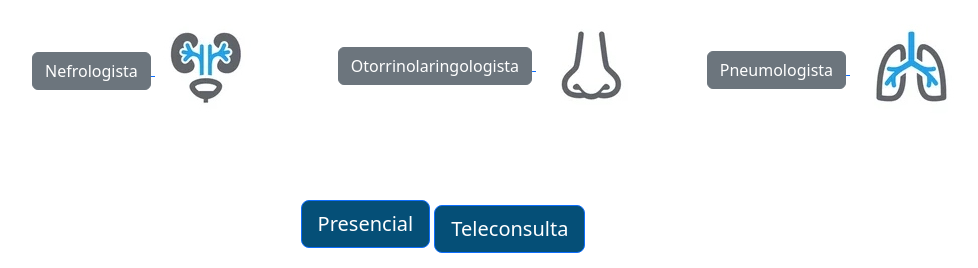
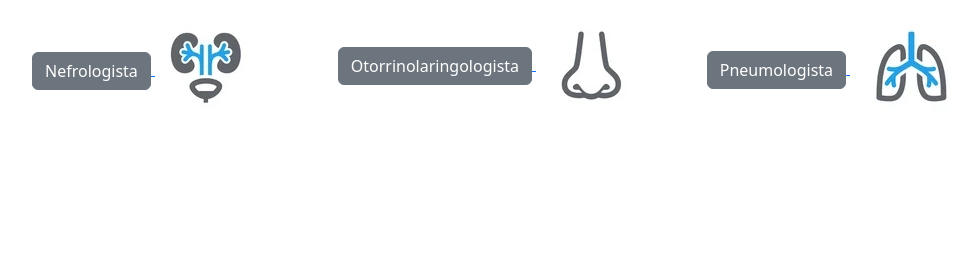
Before and after one commit to mahobold/pi_2_ano_sus, a PHP site: page /consulta.php in a window 1280 px wide. Shown: the part 723-991 px from the top of the page, without its empty margins (197-1175 px from the left). After the commit the page ends 826 px from the top, so only its background shows below. Run offline with PHP 8.4, Linux system fonts and the light colour scheme.

Commit message:
atualzaçao

```diff
--- a/calendar.php
+++ b/calendar.php
@@ -62,12 +62,12 @@
   </div>
 
   <div id="deleteEventModal">
-    <h2>Evento</h2>
+    <h2>Cancelar consulta</h2>
 
     <div id="eventText"></div><br>
 
 
-    <button id="deleteButton">Deletar</button>
+    <button id="deleteButton">Cancelar</button>
     <button id="closeButton">Fechar</button>
   </div>
 
--- a/consulta.php
+++ b/consulta.php
@@ -52,7 +52,7 @@
     </div>
 
     <div class="col">
-     <a href="clínico_geral.php">    <button type="button" class="btn btn-secondary">Clínico geral</button> </a>
+     <a href="clinico_geral.php">    <button type="button" class="btn btn-secondary">Clínico geral</button> </a>
      <img src="img\simbolos1.jpg" alt="">
     </div>
   </div>
@@ -83,12 +83,6 @@
 <br>
 <br>
 <br>
-
-<center>
-<button type="button" id="botao" class="btn btn-primary btn-lg">Presencial</button>
-<button type="button" id="botao2" class="btn btn-primary btn-lg">Teleconsulta</button>
-</center>
-
 </body>
 <script src="https://cdn.jsdelivr.net/npm/bootstrap@5.3.0/dist/js/bootstrap.bundle.min.js" integrity="sha384-geWF76RCwLtnZ8qwWowPQNguL3RmwHVBC9FhGdlKrxdiJJigb/j/68SIy3Te4Bkz" crossorigin="anonymous"></script>
 </html>
--- a/darkMode.css
+++ b/darkMode.css
@@ -23,7 +23,7 @@ label::after{
   left: 3px;
   width: 20px;
   height: 20px;
-  background-color: white;
+  background-color: rgb(0, 0, 0);
   border-radius: 90px;
   transition: 0.3s;
 }
--- a/style.css
+++ b/style.css
@@ -79,7 +79,7 @@ button {
   height: 100px;
   cursor: pointer;
   box-sizing: border-box;
-  background-color: var(--color-day);
+  background-color: red (--color-day);
   margin: 5px;
   box-shadow: 0px 0px 3px var(--box-shadow);
   display: flex;
```
Also changed, not shown: clinico_geral.php (renamed from clínico_geral.php).
